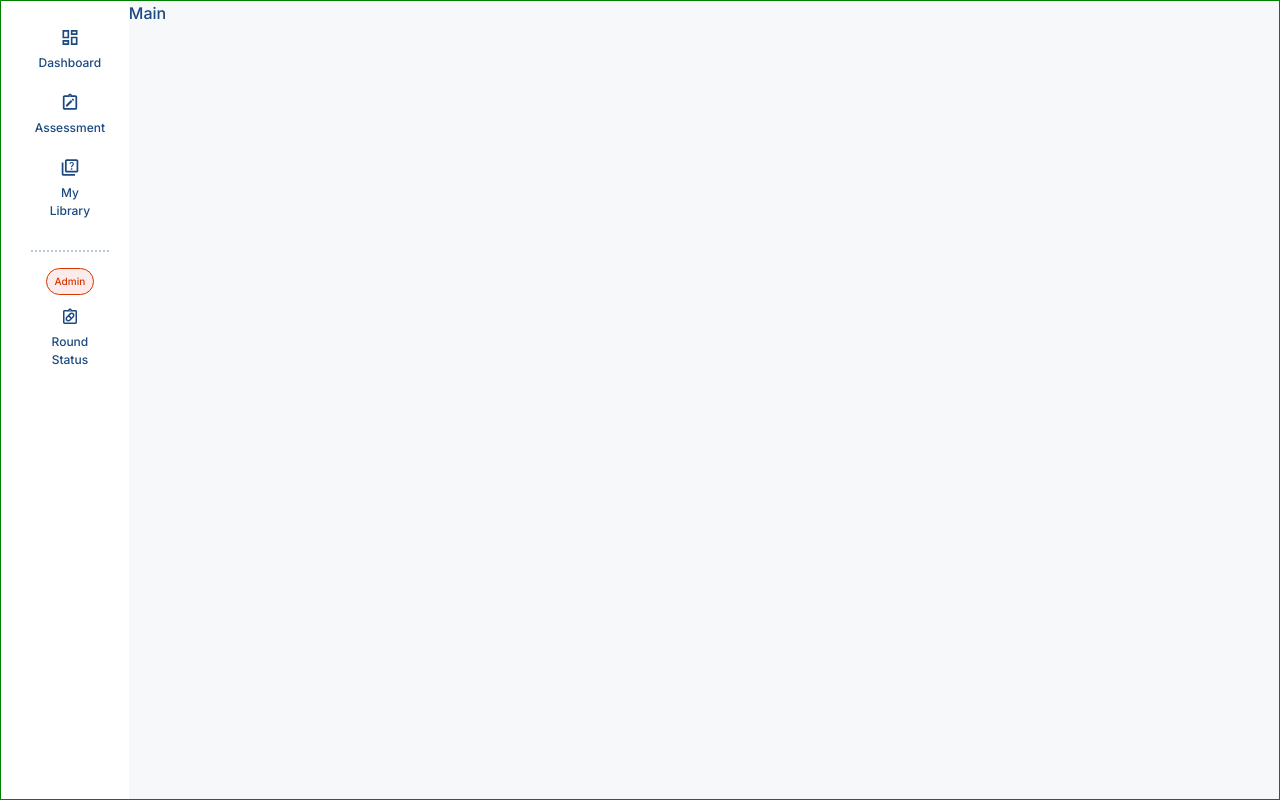
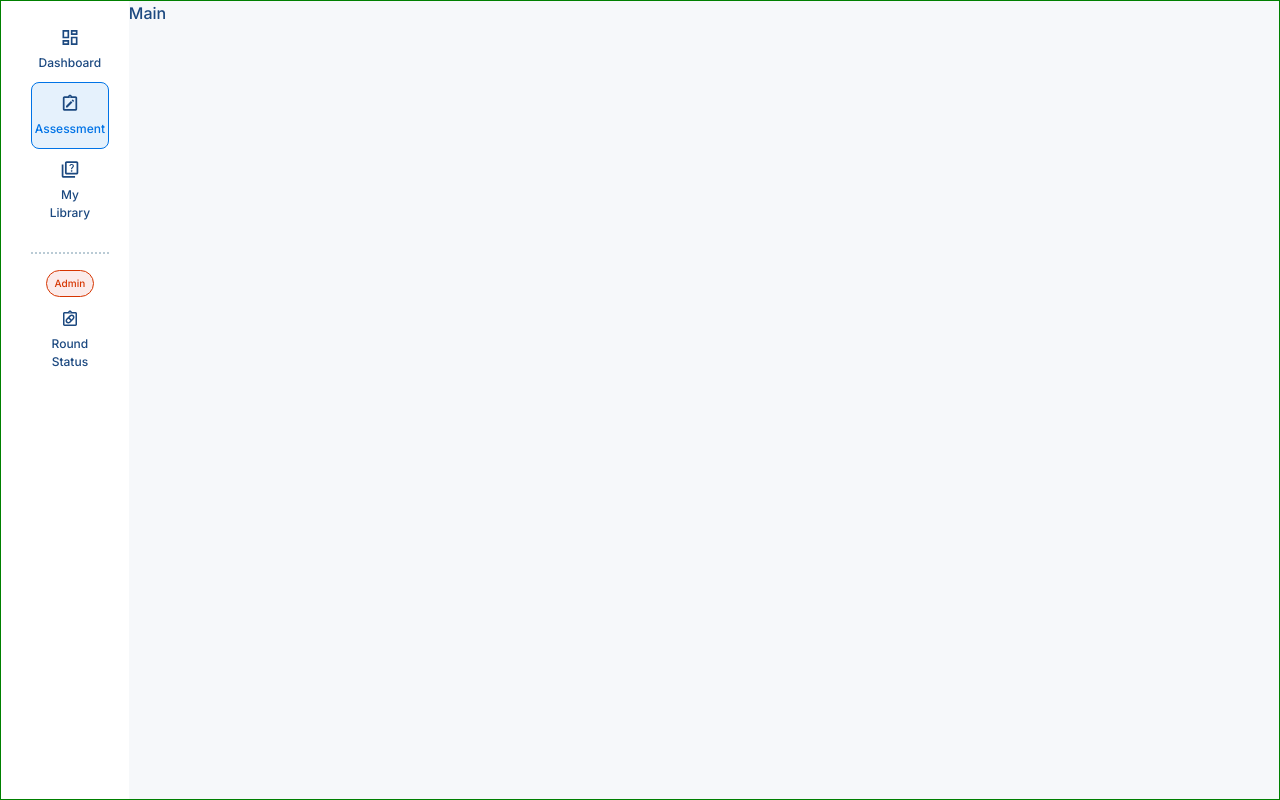
Before and after one commit to abhi-j0407/unstop-dashboard, a React (Vite) app: page / in a window 1280 px wide. Built offline with nearby package versions, Linux system fonts and the light colour scheme.

Commit message:
Active status added on Assignment tab

```diff
--- a/src/App.css
+++ b/src/App.css
@@ -61,6 +61,7 @@ p, h1, h2, h3, h4, h5, h6 {
 
     .link {
       width: 100%;
+      max-width: 120px;
       aspect-ratio: 9/7;
       padding: 10px;
       margin: auto;
@@ -70,6 +71,7 @@ p, h1, h2, h3, h4, h5, h6 {
       align-items: center;
       gap: 6px;
       font-size: 12px;
+      cursor: pointer;
 
       > p {
         max-width: 75px;
@@ -97,6 +99,13 @@ p, h1, h2, h3, h4, h5, h6 {
       }
     }
 
+    .active {
+      border: 1px solid #0073E6;
+      color: #0073E6;
+      background-color: #E5F1FC;
+      border-radius: 8px;
+    }
+
     .admin-link {
       border-top: 2px dotted #BACBD5;
       margin-top: 20px;
--- a/src/components/Sidebar.jsx
+++ b/src/components/Sidebar.jsx
@@ -26,9 +26,9 @@ const Sidebar = ({ user }) => {
     <aside className="sidebar">
       <div className="sections">
         {links.map((link) => (
-          <section className="link" key={link.title}>
+          <section className={`link ${(link.title === 'Assessment') && 'active'}`} key={link.title}>
             <div className="link-icon">
-              <img src={`/assets/sidebar/${link.src}`} alt={`${link.title}`} />
+              <img src={`/assets/sidebar/${link.src}`} alt={`${link.title}`} className="sidebar-icon" />
             </div>
             <p>{link.title}</p>
           </section>
```
Also changed, not shown: public/assets/sidebar/note_alt.svg.
